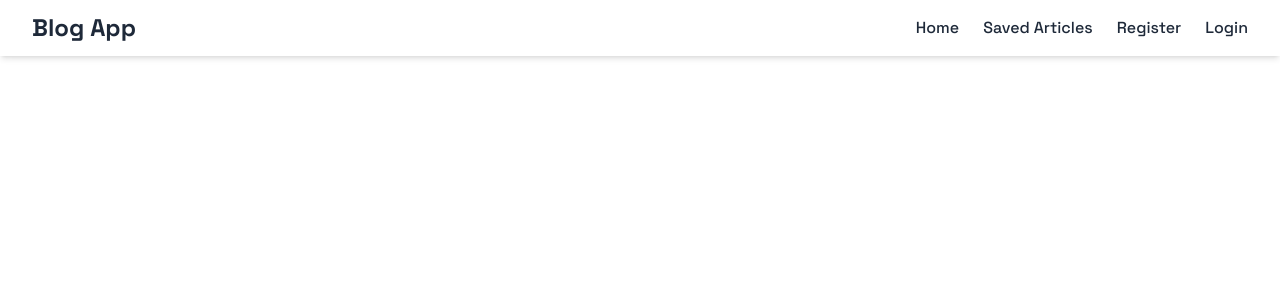
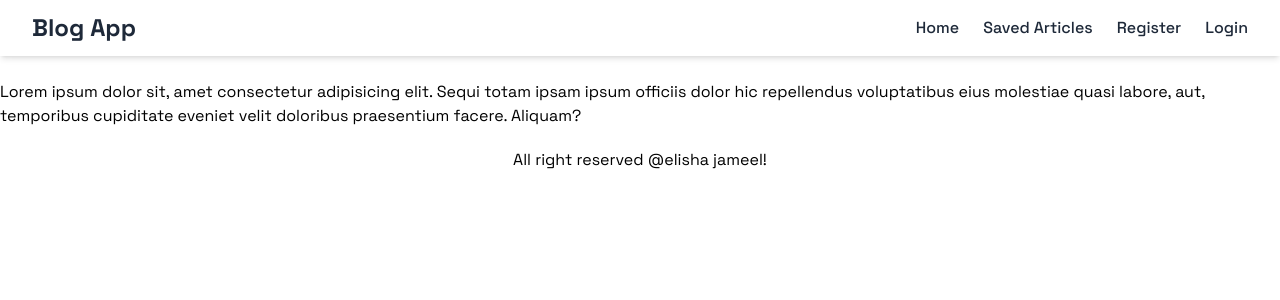
Before and after one commit to elishabhatti/client-of-blog-app, a React (Vite) app: page /profile in a window 1280 px wide. Shown: the top 300 px of the page. Built offline with nearby package versions, Linux system fonts and the light colour scheme.

Commit message:
created update profile page

```diff
--- a/src/App.jsx
+++ b/src/App.jsx
@@ -9,12 +9,14 @@ import LogoutUser from './pages/LogoutUser'
 import SaveArticle from './pages/SaveArticle'
 import GetOneArticle from './pages/GetOneArticle'
 import Footer from './components/Footer'
+import UpdateProfile from './pages/UpdateProfile'
 
 const App = () => {
   return (
     <div>
       <BrowserRouter>
       <Navbar/>
+        <div className='pt-20'>
       <Routes>
         <Route path="/" element={<Home/>}/>
         <Route path="/register" element={<RegisterUser/>}/>
@@ -22,8 +24,10 @@ const App = () => {
         <Route path="/logout" element={<LogoutUser/>}/>
         <Route path="/write" element={<WriteArticle/>}/>
         <Route path="/save" element={<SaveArticle/>}/>
+        <Route path="/profile" element={<UpdateProfile/>}/>
         <Route path="/article/:id" element={<GetOneArticle/>}/>
       </Routes>
+        </div>
       <Footer/>
       </BrowserRouter>
     </div>
--- a/src/components/Navbar.jsx
+++ b/src/components/Navbar.jsx
@@ -90,6 +90,12 @@ const Navbar = () => {
                   {isProfileOpen && (
                     <div className="absolute right-0 mt-2 w-48 bg-white shadow-lg rounded-md py-2 border">
                       <NavLink
+                        to="/profile"
+                        className="block px-4 py-2 hover:bg-indigo-50"
+                      >
+                        Profile
+                      </NavLink>
+                      <NavLink
                         to="/settings"
                         className="block px-4 py-2 hover:bg-indigo-50"
                       >
--- a/src/pages/Home.jsx
+++ b/src/pages/Home.jsx
@@ -105,7 +105,7 @@ const Home = () => {
   };
 
   return (
-    <div className="flex pt-20 max-w-7xl mx-auto px-4 py-6 gap-10 flex-wrap lg:flex-nowrap">
+    <div className="flex max-w-7xl mx-auto px-4 py-6 gap-10 flex-wrap lg:flex-nowrap">
       <div className="flex-1 space-y-6">
         {articles && articles.length > 0 ? (
           [...articles].reverse().map((post) => (
--- a/src/pages/SaveArticle.jsx
+++ b/src/pages/SaveArticle.jsx
@@ -53,7 +53,7 @@ const SavedArticle = () => {
   };
 
   return (
-    <div className="flex pt-20 max-w-7xl mx-auto px-4 py-6 gap-10 flex-wrap lg:flex-nowrap">
+    <div className="flex max-w-7xl mx-auto px-4 py-6 gap-10 flex-wrap lg:flex-nowrap">
       <div className="flex-1 ">
         <h1 className="text-2xl ml-6 font-bold">
           Saved Article by {username}{" "}
--- /dev/null
+++ b/src/pages/UpdateProfile.jsx
@@ -0,0 +1,9 @@
+import React from 'react'
+
+const UpdateProfile = () => {
+  return (
+    <div>Lorem ipsum dolor sit, amet consectetur adipisicing elit. Sequi totam ipsam ipsum officiis dolor hic repellendus voluptatibus eius molestiae quasi labore, aut, temporibus cupiditate eveniet velit doloribus praesentium facere. Aliquam?</div>
+  )
+}
+
+export default UpdateProfile
```
